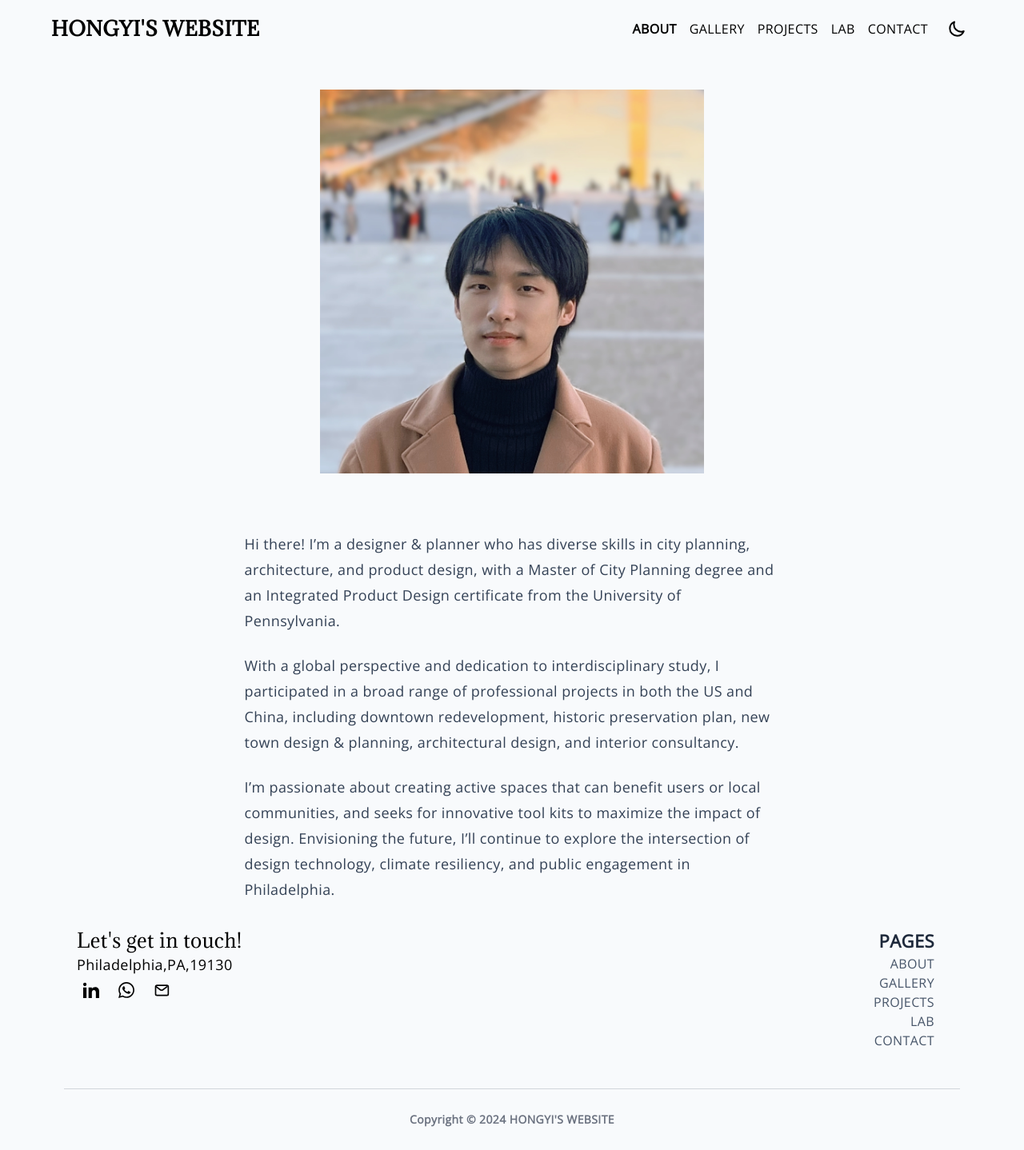
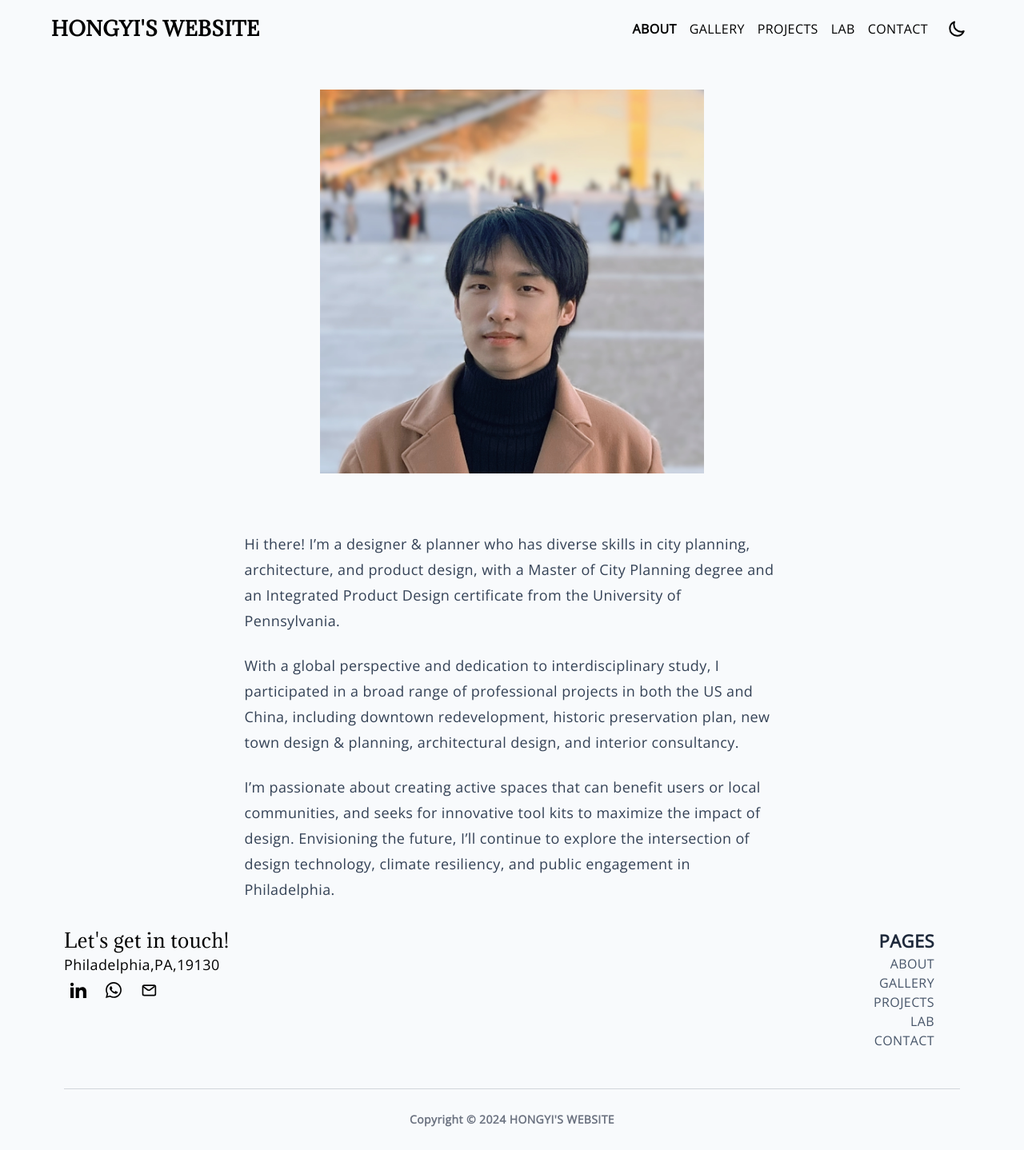
Before and after one commit to hongyili-hl/hongyili-hl.github.io, a Jekyll site: the page built from about.md, in a window 1280 px wide. Shown: the whole page at 80% size. Built offline with Jekyll 4.4.1, drawn with Linux system fonts in a browser that asks for light colours.

Commit message:
Update footer.html

```diff
--- a/_includes/footer.html
+++ b/_includes/footer.html
@@ -3,7 +3,7 @@
 <footer class="relative pt-12 pb-6">
   <div class="container mx-auto px-4">
     <div class="flex flex-wrap text-left lg:text-left">
-      <div class="w-full lg:w-6/12 px-4">
+      <div class="w-full lg:w-6/12">
         <h5 class="text-2xl fonat-semibold">{{ site.data[site.lang].footer.title | default: "Let's get in touch!" |
           localize}}</h5>
         <span class="text-lg dark:text-slate-300 my-4">
```
